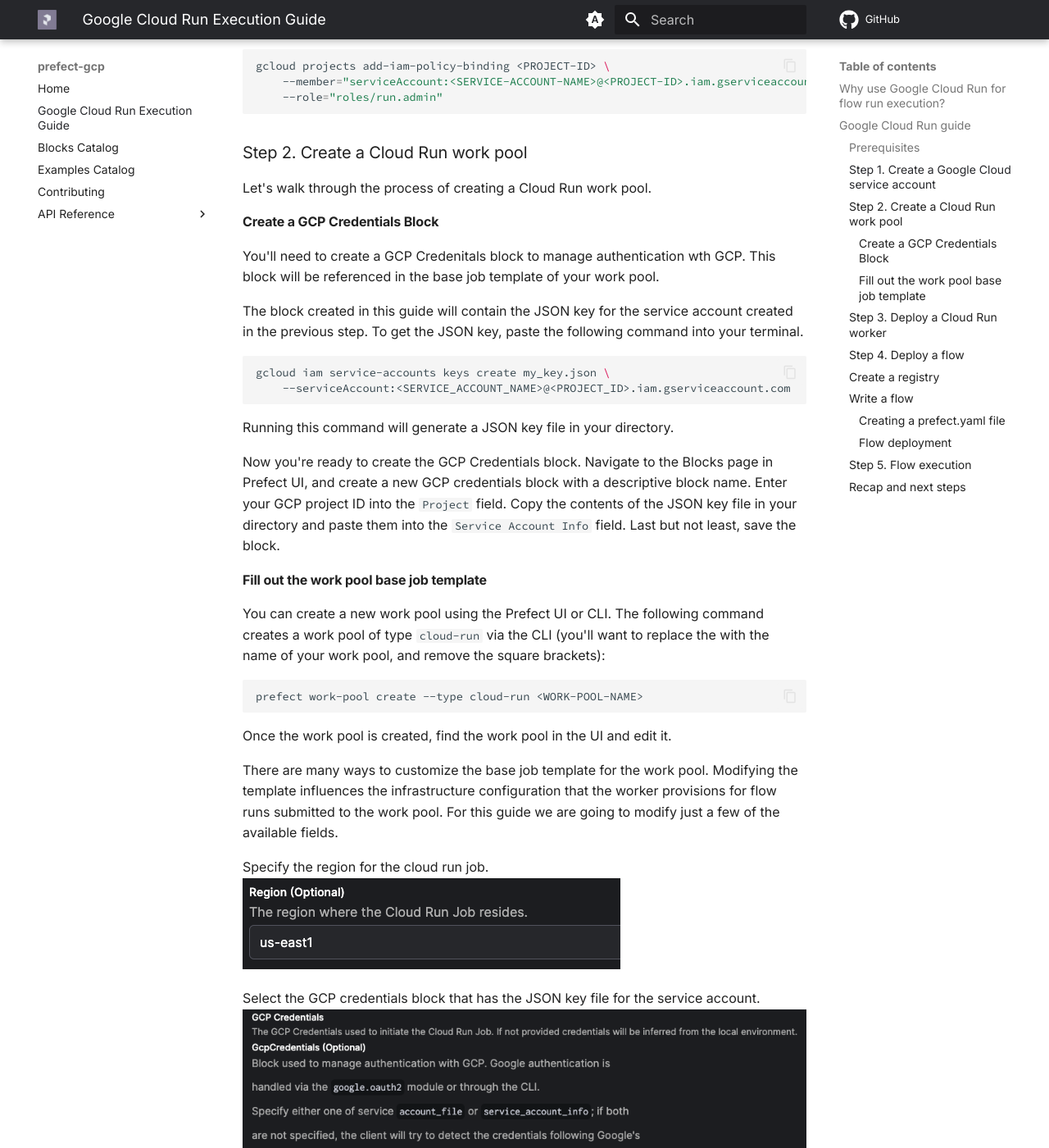
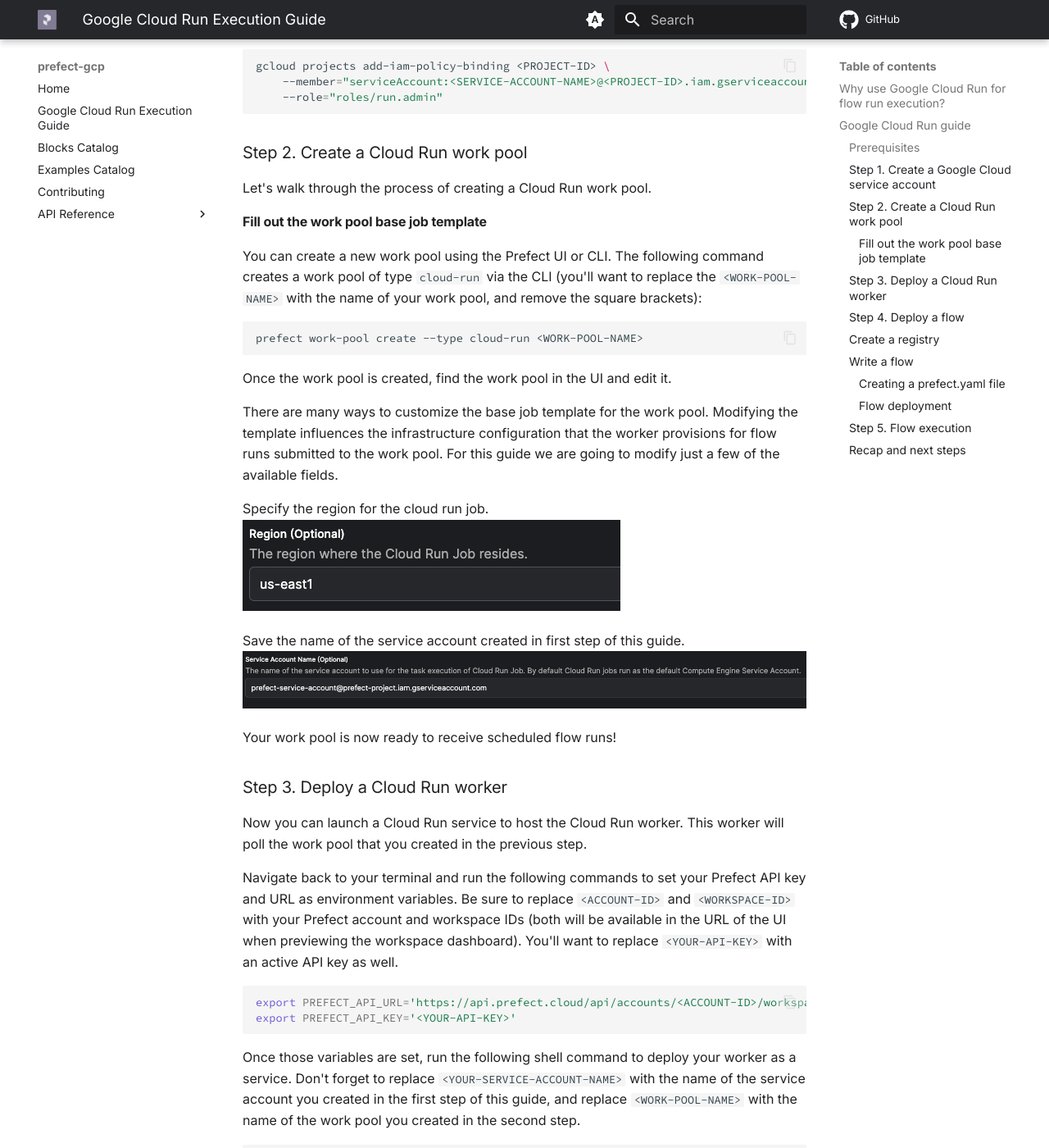
Before and after one commit to PrefectHQ/prefect-gcp, an MkDocs documentation site: the page built from docs/gcp-worker-guide.md, in a window 1280 px wide and 1400 px high, scrolled down 2322 px. Shown: the whole window at 82% size. Built offline with MkDocs 1.6.1 and Material for MkDocs 9.7.7, drawn with Linux system fonts in a browser that asks for light colours; comment, search, counter and statistics services are not loaded; some of the changed text lies outside the part shown.

Commit message:
removed all refereces to credentials block creation, as it is not a requirement.

````diff
--- a/docs/gcp-worker-guide.md
+++ b/docs/gcp-worker-guide.md
@@ -82,23 +82,8 @@
 ### Step 2. Create a Cloud Run work pool
 Let's walk through the process of creating a Cloud Run work pool.
 
-#### Create a GCP Credentials Block
-You'll need to create a GCP Credenitals block to manage authentication wth GCP. This block will be referenced in the base job template of your work pool.
-
-The block created in this guide will contain the JSON key for the service account created in the previous step.
-To get the JSON key, paste the following command into your terminal.
-```bash
-gcloud iam service-accounts keys create my_key.json \
-    --serviceAccount:<SERVICE_ACCOUNT_NAME>@<PROJECT_ID>.iam.gserviceaccount.com
-```
-Running this command will generate a JSON key file in your directory.
-
-Now you're ready to create the GCP Credentials block. Navigate to the Blocks page in Prefect UI, and create a new GCP credentials block with a descriptive block name. Enter your GCP project ID into the `Project` field.
-Copy the contents of the JSON key file in your directory and paste them into the `Service Account Info` field.
-Last but not least, save the block.
-
 #### Fill out the work pool base job template
-You can create a new work pool using the Prefect UI or CLI. The following command creates a work pool of type `cloud-run` via the CLI (you'll want to replace the <WORK-POOL-NAME> with the name of your work pool, and remove the square brackets):
+You can create a new work pool using the Prefect UI or CLI. The following command creates a work pool of type `cloud-run` via the CLI (you'll want to replace the `<WORK-POOL-NAME>` with the name of your work pool, and remove the square brackets):
 ```bash
 prefect work-pool create --type cloud-run <WORK-POOL-NAME>
 ```
@@ -109,9 +94,6 @@
 
 Specify the region for the cloud run job.
 ![region](img/cloud-run-work-pool-region.png)
-
-Select the GCP credentials block that has the JSON key file for the service account.
-![creds](img/cloud-run-work-pool-gcp-creds.png)
 
 Save the name of the service account created in first step of this guide.
 ![name](img/cloud-run-work-pool-service-account-name.png)
@@ -166,7 +148,7 @@
 ```
 
 ### Write a flow
-First, create a new directory. This will serve as the root of your project's repository. Within the directory, create a sub-directory called `flows`.
+Now let's create a new directory which will serve as the root of your project's repository. Within the directory, create a sub-directory called `flows`.
 Navigate to the `flows` subdirectory and create a new file for your flow. Feel free to write your own flow, but here's a ready-made one for your convenience:
 
 ```python
````
Also changed, not shown: other parts of docs/gcp-worker-guide.md (+1 -1 lines).
